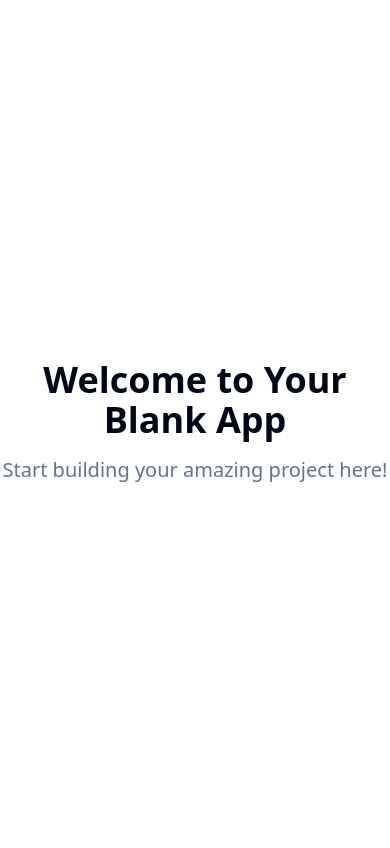
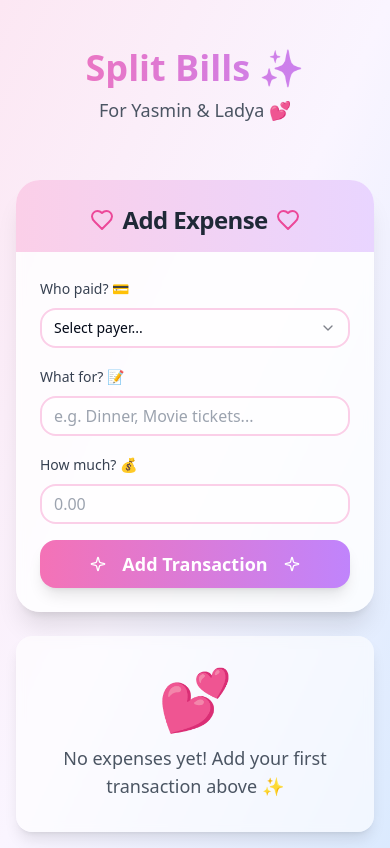
Before and after one commit to ladyfanning001/splitbills-bythefeminique, a React (Vite) app: page / in a window 390 px wide. Built offline with nearby package versions, Linux system fonts and the light colour scheme.

Commit message:
feat: Implement split billing UI
Implement a pastel-themed split billing UI with a form and transaction list.
Includes a payer selection, description, amount input, and transaction cards.
The UI is mobile-friendly with a pastel color palette, rounded cards, and animations.

```diff
--- a/index.html
+++ b/index.html
@@ -1,14 +1,15 @@
+
 <!DOCTYPE html>
 <html lang="en">
   <head>
     <meta charset="UTF-8" />
     <meta name="viewport" content="width=device-width, initial-scale=1.0" />
-    <title>pastel-split-hearts</title>
-    <meta name="description" content="Lovable Generated Project" />
+    <title>Split Bills ✨ - Yasmin & Ladya</title>
+    <meta name="description" content="Cute split billing app for Yasmin and Ladya" />
     <meta name="author" content="Lovable" />
 
-    <meta property="og:title" content="pastel-split-hearts" />
-    <meta property="og:description" content="Lovable Generated Project" />
+    <meta property="og:title" content="Split Bills ✨ - Yasmin & Ladya" />
+    <meta property="og:description" content="Cute split billing app for Yasmin and Ladya" />
     <meta property="og:type" content="website" />
     <meta property="og:image" content="https://lovable.dev/opengraph-image-p98pqg.png" />
 
--- a/src/pages/Index.tsx
+++ b/src/pages/Index.tsx
@@ -1,11 +1,204 @@
-// Update this page (the content is just a fallback if you fail to update the page)
+
+import { useState } from "react";
+import { Card, CardContent, CardHeader, CardTitle } from "@/components/ui/card";
+import { Button } from "@/components/ui/button";
+import { Input } from "@/components/ui/input";
+import { Label } from "@/components/ui/label";
+import { Select, SelectContent, SelectItem, SelectTrigger, SelectValue } from "@/components/ui/select";
+import { Sparkle, Heart } from "lucide-react";
+import { useToast } from "@/hooks/use-toast";
+
+interface Transaction {
+  id: number;
+  payer: string;
+  description: string;
+  amount: number;
+  timestamp: Date;
+}
 
 const Index = () => {
+  const [transactions, setTransactions] = useState<Transaction[]>([]);
+  const [payer, setPayer] = useState<string>("");
+  const [description, setDescription] = useState<string>("");
+  const [amount, setAmount] = useState<string>("");
+  const { toast } = useToast();
+
+  const handleSubmit = (e: React.FormEvent) => {
+    e.preventDefault();
+
+    if (!payer || !description || !amount) {
+      toast({
+        title: "Oops! 🙈",
+        description: "Please fill in all fields before adding a transaction",
+        variant: "destructive",
+      });
+      return;
+    }
+
+    const newTransaction: Transaction = {
+      id: Date.now(),
+      payer,
+      description,
+      amount: parseFloat(amount),
+      timestamp: new Date(),
+    };
+
+    setTransactions([newTransaction, ...transactions]);
+
+    // Reset form
+    setPayer("");
+    setDescription("");
+    setAmount("");
+
+    toast({
+      title: "Transaction added! ✨",
+      description: `${payer} paid $${amount} for ${description}`,
+    });
+  };
+
+  const getOweMessage = (transaction: Transaction) => {
+    const otherPerson = transaction.payer === "Yasmin" ? "Ladya" : "Yasmin";
+    return `${otherPerson} owes ${transaction.payer} $${transaction.amount.toFixed(2)} 💸`;
+  };
+
   return (
-    <div className="min-h-screen flex items-center justify-center bg-background">
-      <div className="text-center">
-        <h1 className="text-4xl font-bold mb-4">Welcome to Your Blank App</h1>
-        <p className="text-xl text-muted-foreground">Start building your amazing project here!</p>
+    <div className="min-h-screen bg-gradient-to-br from-pink-100 via-purple-50 to-blue-100 p-4">
+      <div className="max-w-md mx-auto space-y-6">
+        {/* Header */}
+        <div className="text-center py-8">
+          <h1 className="text-4xl font-bold bg-gradient-to-r from-pink-400 to-purple-400 bg-clip-text text-transparent mb-2">
+            Split Bills ✨
+          </h1>
+          <p className="text-gray-600 text-lg">
+            For Yasmin & Ladya 💕
+          </p>
+        </div>
+
+        {/* Add Transaction Form */}
+        <Card className="backdrop-blur-sm bg-white/80 border-0 shadow-xl rounded-3xl overflow-hidden animate-scale-in">
+          <CardHeader className="bg-gradient-to-r from-pink-200 to-purple-200 pb-4">
+            <CardTitle className="text-center text-2xl font-semibold text-gray-800 flex items-center justify-center gap-2">
+              <Heart className="w-6 h-6 text-pink-500" />
+              Add Expense
+              <Heart className="w-6 h-6 text-pink-500" />
+            </CardTitle>
+          </CardHeader>
+          <CardContent className="p-6 space-y-4">
+            <form onSubmit={handleSubmit} className="space-y-4">
+              <div className="space-y-2">
+                <Label htmlFor="payer" className="text-sm font-medium text-gray-700">
+                  Who paid? 💳
+                </Label>
+                <Select value={payer} onValueChange={setPayer}>
+                  <SelectTrigger className="rounded-2xl border-2 border-pink-200 focus:border-purple-300 bg-white/50">
+                    <SelectValue placeholder="Select payer..." />
+                  </SelectTrigger>
+                  <SelectContent className="rounded-2xl border-0 shadow-lg bg-white/95 backdrop-blur-sm">
+                    <SelectItem value="Yasmin" className="rounded-xl m-1 focus:bg-pink-100">
+                      Yasmin 🌸
+                    </SelectItem>
+                    <SelectItem value="Ladya" className="rounded-xl m-1 focus:bg-purple-100">
+                      Ladya 🦋
+                    </SelectItem>
+                  </SelectContent>
+                </Select>
+              </div>
+
+              <div className="space-y-2">
+                <Label htmlFor="description" className="text-sm font-medium text-gray-700">
+                  What for? 📝
+                </Label>
+                <Input
+                  id="description"
+                  value={description}
+                  onChange={(e) => setDescription(e.target.value)}
+                  placeholder="e.g. Dinner, Movie tickets..."
+                  className="rounded-2xl border-2 border-pink-200 focus:border-purple-300 bg-white/50 placeholder:text-gray-400"
+                />
+              </div>
+
+              <div className="space-y-2">
+                <Label htmlFor="amount" className="text-sm font-medium text-gray-700">
+                  How much? 💰
+                </Label>
+                <Input
+                  id="amount"
+                  type="number"
+                  step="0.01"
+                  value={amount}
+                  onChange={(e) => setAmount(e.target.value)}
+                  placeholder="0.00"
+                  className="rounded-2xl border-2 border-pink-200 focus:border-purple-300 bg-white/50 placeholder:text-gray-400"
+                />
+              </div>
+
+              <Button
+                type="submit"
+                className="w-full bg-gradient-to-r from-pink-400 to-purple-400 hover:from-pink-500 hover:to-purple-500 text-white rounded-2xl py-6 text-lg font-semibold shadow-lg hover:shadow-xl transition-all duration-300 hover:scale-105"
+              >
+                <Sparkle className="w-5 h-5 mr-2" />
+                Add Transaction
+                <Sparkle className="w-5 h-5 ml-2" />
+              </Button>
+            </form>
+          </CardContent>
+        </Card>
+
+        {/* Transaction History */}
+        {transactions.length > 0 && (
+          <div className="space-y-4">
+            <h2 className="text-2xl font-semibold text-center bg-gradient-to-r from-pink-400 to-purple-400 bg-clip-text text-transparent">
+              Recent Expenses 📋
+            </h2>
+
+            <div className="space-y-3">
+              {transactions.map((transaction, index) => (
+                <Card
+                  key={transaction.id}
+                  className="backdrop-blur-sm bg-white/70 border-0 shadow-lg rounded-2xl overflow-hidden hover:shadow-xl transition-all duration-300 hover:scale-105 animate-fade-in"
+                  style={{
+                    animationDelay: `${index * 100}ms`,
+                  }}
+                >
+                  <CardContent className="p-4">
+                    <div className="flex justify-between items-start mb-2">
+                      <div className="flex-1">
+                        <h3 className="font-semibold text-gray-800 text-lg">
+                          {transaction.description}
+                        </h3>
+                        <p className="text-sm text-gray-600 mt-1">
+                          Paid by {transaction.payer} • ${transaction.amount.toFixed(2)}
+                        </p>
+                      </div>
+                      <div className="text-2xl">
+                        {transaction.payer === "Yasmin" ? "🌸" : "🦋"}
+                      </div>
+                    </div>
+
+                    <div className={`p-3 rounded-xl text-sm font-medium ${
+                      transaction.payer === "Yasmin"
+                        ? "bg-purple-100 text-purple-700"
+                        : "bg-pink-100 text-pink-700"
+                    }`}>
+                      {getOweMessage(transaction)}
+                    </div>
+                  </CardContent>
+                </Card>
+              ))}
+            </div>
+          </div>
+        )}
+
+        {transactions.length === 0 && (
+          <Card className="backdrop-blur-sm bg-white/60 border-0 shadow-lg rounded-2xl">
+            <CardContent className="p-8 text-center">
+              <div className="text-6xl mb-4">💕</div>
+              <p className="text-gray-600 text-lg">
+                No expenses yet! Add your first transaction above ✨
+              </p>
+            </CardContent>
+          </Card>
+        )}
       </div>
     </div>
   );
--- a/tailwind.config.ts
+++ b/tailwind.config.ts
@@ -1,3 +1,4 @@
+
 import type { Config } from "tailwindcss";
 
 export default {
@@ -84,11 +85,33 @@ export default {
 					to: {
 						height: '0'
 					}
+				},
+				'fade-in': {
+					'0%': {
+						opacity: '0',
+						transform: 'translateY(10px)'
+					},
+					'100%': {
+						opacity: '1',
+						transform: 'translateY(0)'
+					}
+				},
+				'scale-in': {
+					'0%': {
+						opacity: '0',
+						transform: 'scale(0.95)'
+					},
+					'100%': {
+						opacity: '1',
+						transform: 'scale(1)'
+					}
 				}
 			},
 			animation: {
 				'accordion-down': 'accordion-down 0.2s ease-out',
-				'accordion-up': 'accordion-up 0.2s ease-out'
+				'accordion-up': 'accordion-up 0.2s ease-out',
+				'fade-in': 'fade-in 0.5s ease-out forwards',
+				'scale-in': 'scale-in 0.3s ease-out forwards'
 			}
 		}
 	},
```
